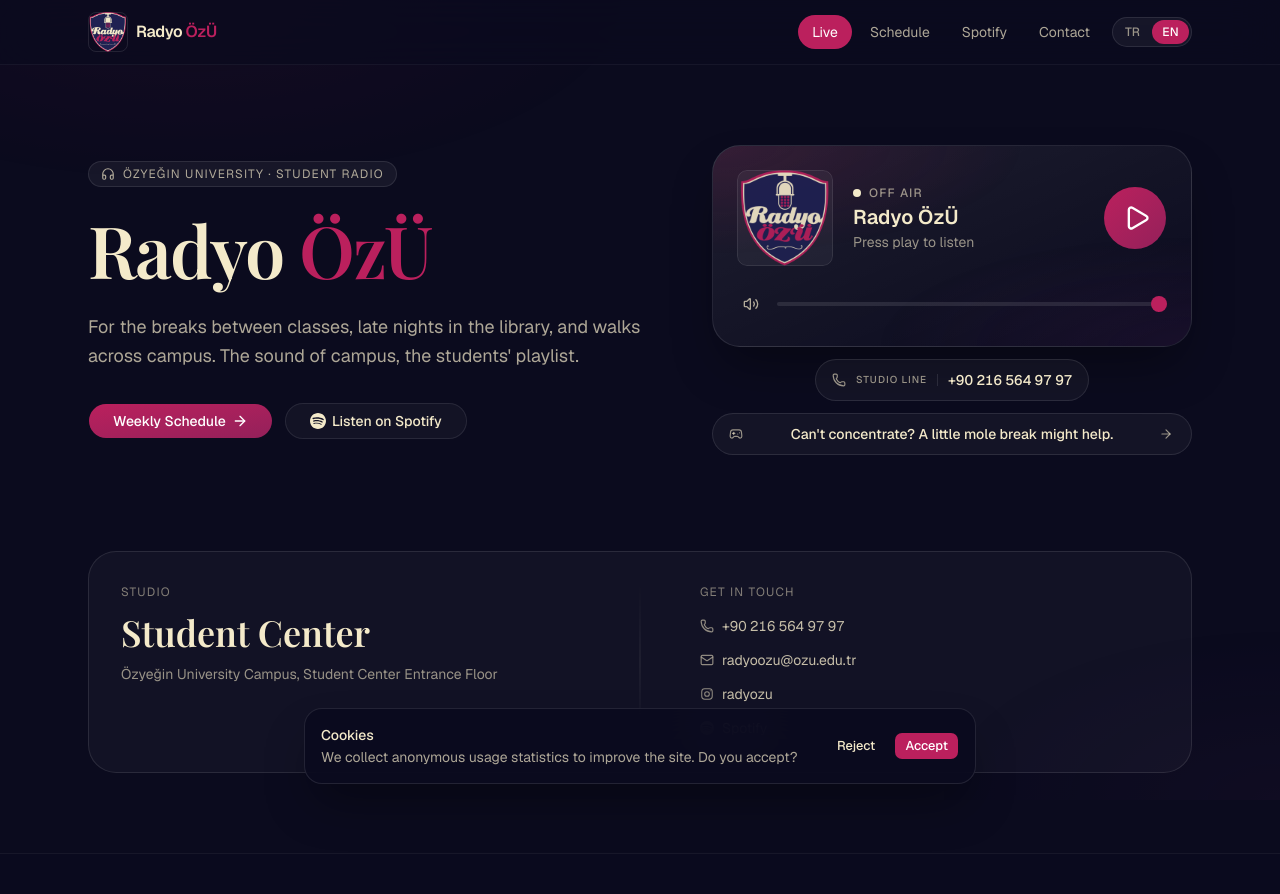
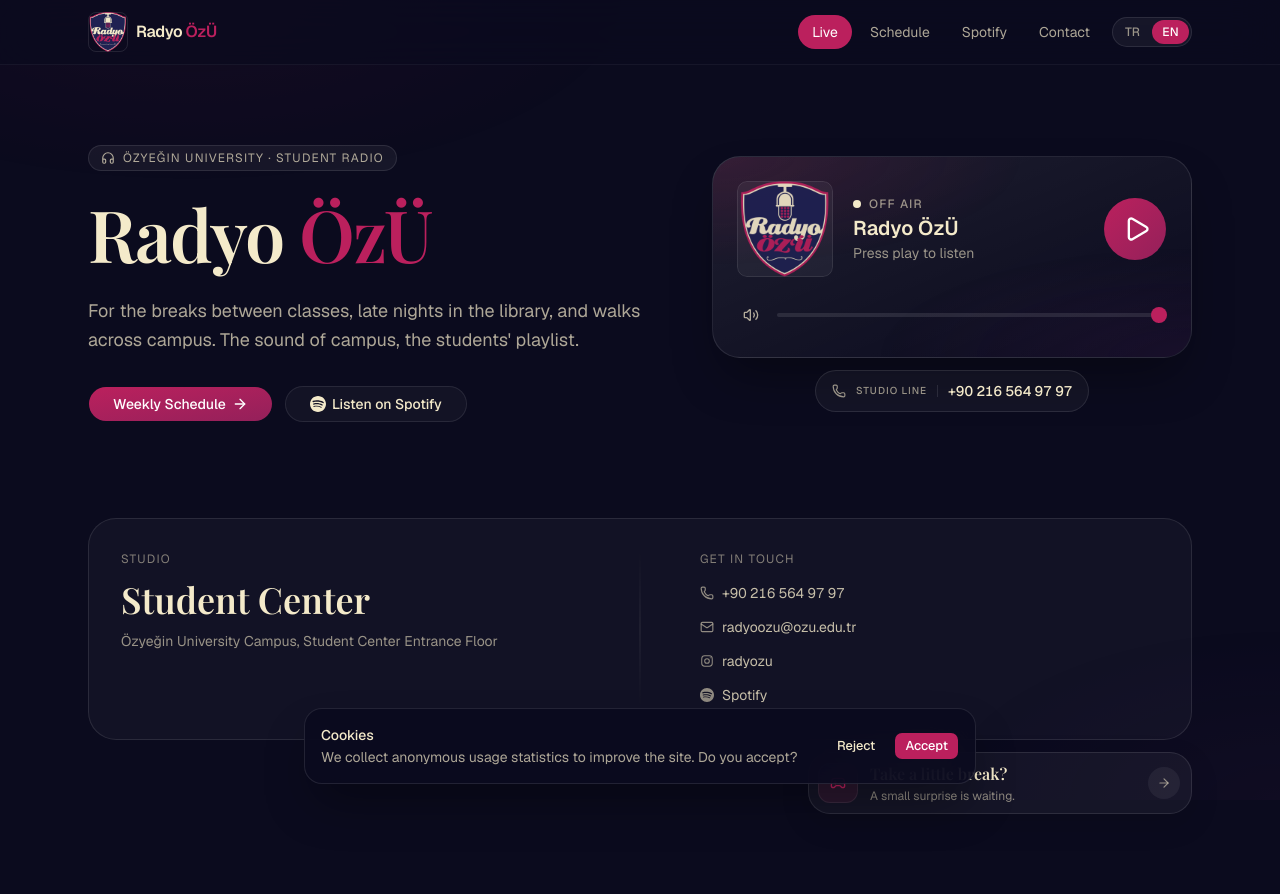
Before and after one commit to NurettinSelim/radyoozu-rework, a Next.js app: page /en in a window 1280 px wide. Shown: the top 894 px of the page. Built offline with nearby package versions, Linux system fonts and the light colour scheme; no server answers.

Commit message:
refactor: move game teaser below studio info

```diff
--- a/messages/en.json
+++ b/messages/en.json
@@ -65,7 +65,8 @@
     "sfxMute": "Turn game sounds off",
     "sfxUnmute": "Turn game sounds on",
     "rosterTitle": "The moles — our beloved hosts",
-    "teaser": "Can't concentrate? A little mole break might help."
+    "teaserTitle": "Take a little break?",
+    "teaser": "A small surprise is waiting."
   },
   "Footer": {
     "rights": "© {year} {name} · All rights reserved."
--- a/messages/tr.json
+++ b/messages/tr.json
@@ -65,7 +65,8 @@
     "sfxMute": "Oyun seslerini kapat",
     "sfxUnmute": "Oyun seslerini aç",
     "rosterTitle": "Köstebekler — sevgili sunucularımız",
-    "teaser": "Odaklanamıyor musun? Küçük bir köstebek molası iyi gelebilir."
+    "teaserTitle": "Biraz ara ver?",
+    "teaser": "Küçük bir sürpriz seni bekliyor."
   },
   "Footer": {
     "rights": "© {year} {name} · Tüm hakları saklıdır."
--- a/src/app/[locale]/page.tsx
+++ b/src/app/[locale]/page.tsx
@@ -84,22 +84,39 @@ export default async function HomePage({ params }: Props) {
               {site.phone}
             </span>
           </a>
-          <Link
-            href="/oyun"
-            className="enter-rise enter-delay-5 group grid w-full grid-cols-[1rem_minmax(0,1fr)_1rem] items-center gap-2.5 self-center rounded-full border border-white/10 bg-white/4 px-4 py-2.5 text-sm transition-[background-color,border-color,color,scale] duration-200 ease-out hover:border-white/20 hover:bg-white/8 active:scale-[0.96]"
-          >
-            <Gamepad2 className="size-3.5 text-foreground/60 transition-colors group-hover:text-primary" />
-            <span className="text-center font-medium text-balance text-foreground">
-              {tGame("teaser")}
-            </span>
-            <ArrowRight className="size-3.5 text-foreground/60 transition-colors group-hover:text-primary" />
-          </Link>
         </div>
       </section>
 
       <div className="enter-rise enter-delay-5">
         <HomeInfoPanel />
       </div>
+      <div className="mt-3 flex justify-end">
+        <Link
+          href="/oyun"
+          className="enter-rise enter-delay-5 group grid w-full max-w-sm grid-cols-[2.5rem_minmax(0,1fr)_2rem] items-center gap-3 overflow-hidden rounded-[22px] bg-white/[0.045] p-2.5 pr-3 shadow-[inset_0_0_0_1px_rgba(255,255,255,0.1),0_10px_30px_rgba(0,0,0,0.12)] transition-[background-color,box-shadow,scale] duration-200 ease-out hover:bg-white/[0.07] hover:shadow-[inset_0_0_0_1px_rgba(255,255,255,0.16),0_14px_34px_rgba(0,0,0,0.18)] active:scale-[0.96]"
+        >
+          <span
+            aria-hidden
+            className="flex size-10 items-center justify-center rounded-[12px] bg-primary/12 text-primary shadow-[inset_0_0_0_1px_rgba(255,255,255,0.08)]"
+          >
+            <Gamepad2 className="size-4 transition-transform duration-200 ease-out group-hover:scale-110" />
+          </span>
+          <span className="min-w-0 text-left">
+            <strong className="block font-serif text-base font-semibold text-foreground">
+              {tGame("teaserTitle")}
+            </strong>
+            <span className="mt-0.5 block text-xs text-pretty text-foreground/55">
+              {tGame("teaser")}
+            </span>
+          </span>
+          <span
+            aria-hidden
+            className="flex size-8 items-center justify-center rounded-full bg-white/[0.06] text-foreground/55 transition-[background-color,color,transform] duration-200 ease-out group-hover:translate-x-0.5 group-hover:bg-primary/15 group-hover:text-primary"
+          >
+            <ArrowRight className="size-3.5" />
+          </span>
+        </Link>
+      </div>
     </div>
   );
 }
```
